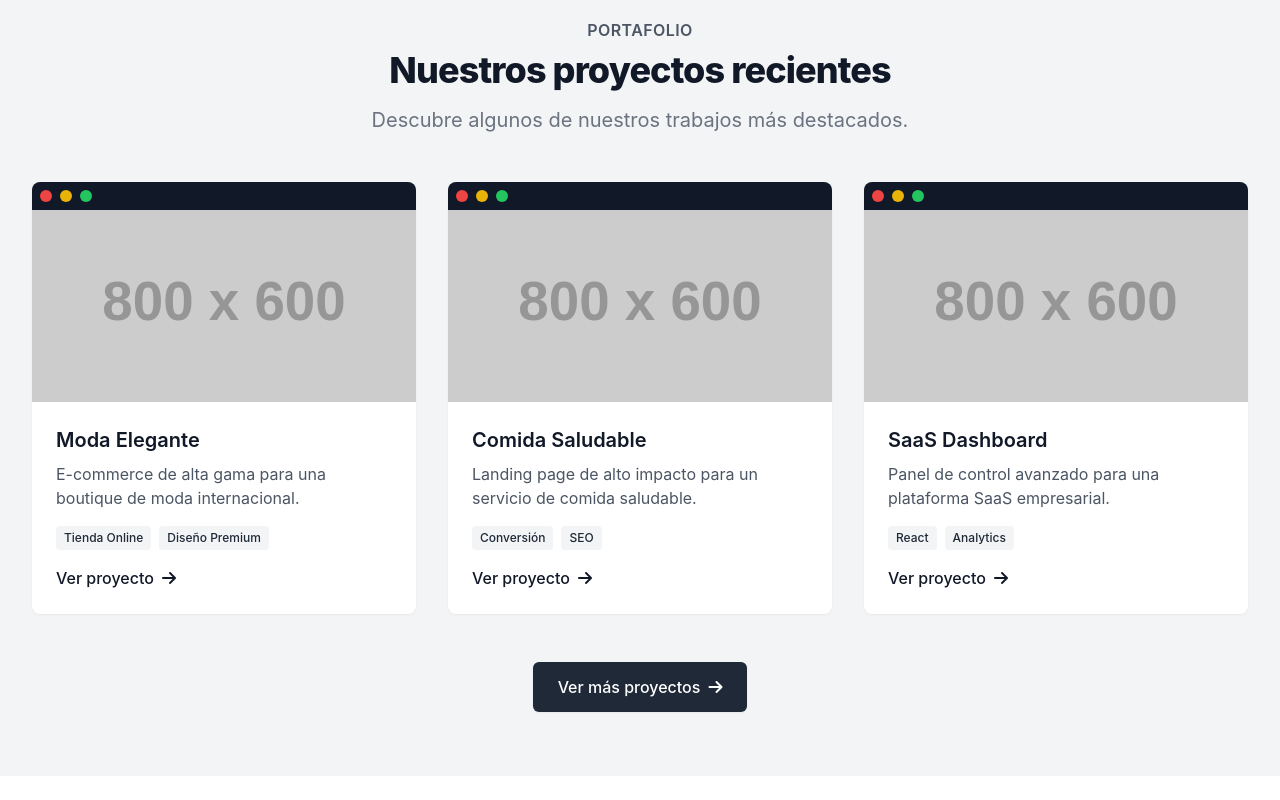
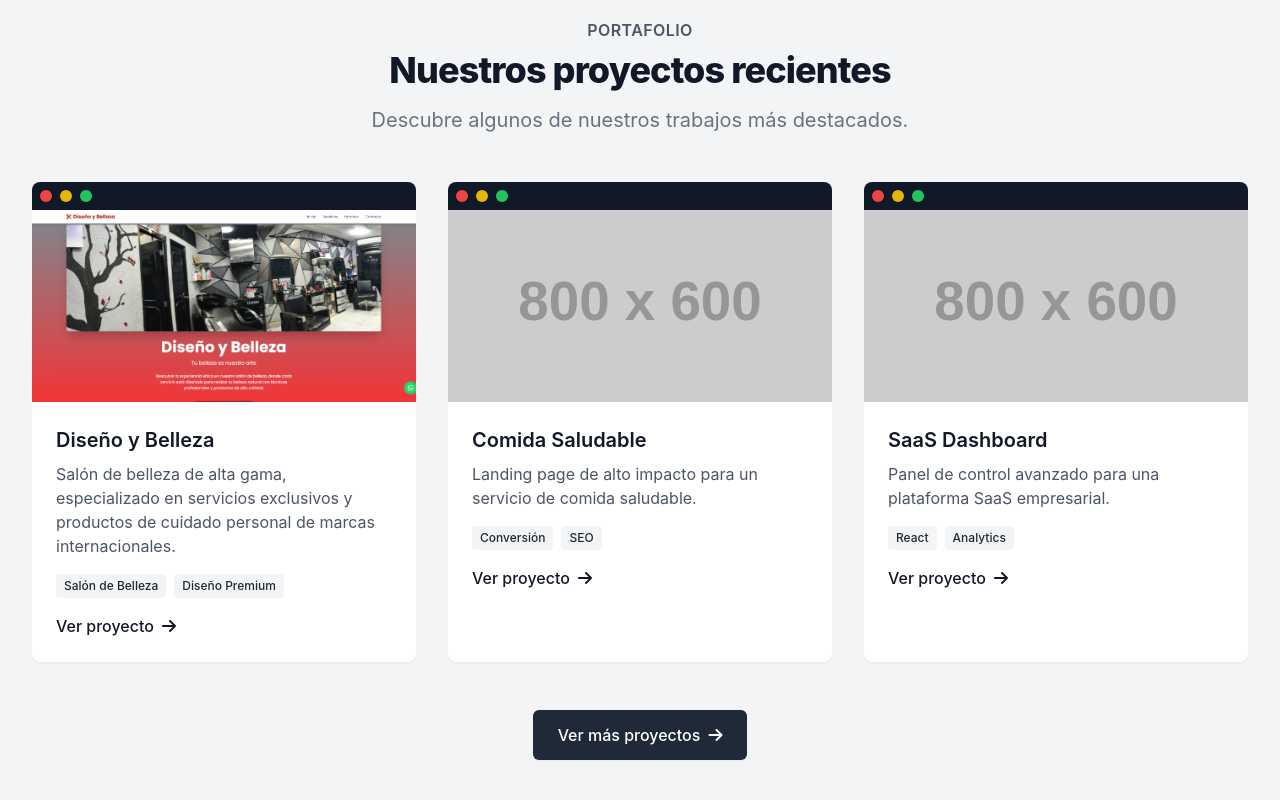
Before and after one commit to DiegoVargas2024/LX-Devs, a plain HTML site: page index.html in a window 1280 px wide. Shown: the part 1534-2334 px from the top of the page. Drawn offline with nearby package versions, Linux system fonts and the light colour scheme; placeholder pictures from the web are drawn by us.

Commit message:
Update index.html

```diff
--- a/index.html
+++ b/index.html
@@ -257,20 +257,23 @@
                             <div class="w-3 h-3 rounded-full bg-green-500"></div>
                         </div>
                     </div>
-                    <img src="https://placehold.co/800x600" alt="Sitio web de moda elegante con diseño minimalista en tonos negros y blancos" class="w-full h-48 object-cover" />
+                    <img src="public/image/Diseño y Belleza portada.png" alt="Sitio web de moda elegante con diseño minimalista en tonos negros y blancos" class="w-full h-48 object-cover" />
                     <div class="p-6">
-                        <h3 class="text-xl font-semibold text-gray-900">Moda Elegante</h3>
+                        <h3 class="text-xl font-semibold text-gray-900">Diseño y Belleza</h3>
                         <p class="mt-2 text-gray-600">
-                            E-commerce de alta gama para una boutique de moda internacional.
+                            Salón de belleza de alta gama, especializado en servicios exclusivos y productos de cuidado personal de marcas internacionales.
                         </p>
                         <div class="mt-4 flex flex-wrap gap-2">
-                            <span class="px-2 py-1 text-xs font-medium bg-gray-100 text-gray-800 rounded">Tienda Online</span>
+                            <span class="px-2 py-1 text-xs font-medium bg-gray-100 text-gray-800 rounded">Salón de Belleza</span>
                             <span class="px-2 py-1 text-xs font-medium bg-gray-100 text-gray-800 rounded">Diseño Premium</span>
                         </div>
-                        <a href="#" class="mt-4 inline-flex items-center text-gray-900 font-medium hover:text-gray-700">
-                            Ver proyecto
-                            <i class="fas fa-arrow-right ml-2"></i>
-                        </a>
+                        <a href="https://xn--diseoybelleza-lkb.com/"
+                             target="_blank"
+                                rel="noopener noreferrer"
+                                     class="mt-4 inline-flex items-center text-gray-900 font-medium hover:text-gray-700">
+                                          Ver proyecto
+                                             <i class="fas fa-arrow-right ml-2"></i>
+                                            </a>
                     </div>
                 </div>
 
@@ -608,4 +611,4 @@
     </script>
 </body>
 </html>
-verificación del sitio de Google: googlef540d22c55dc5f53.html
+google-site-verification: googlef540d22c55dc5f53.html
```
